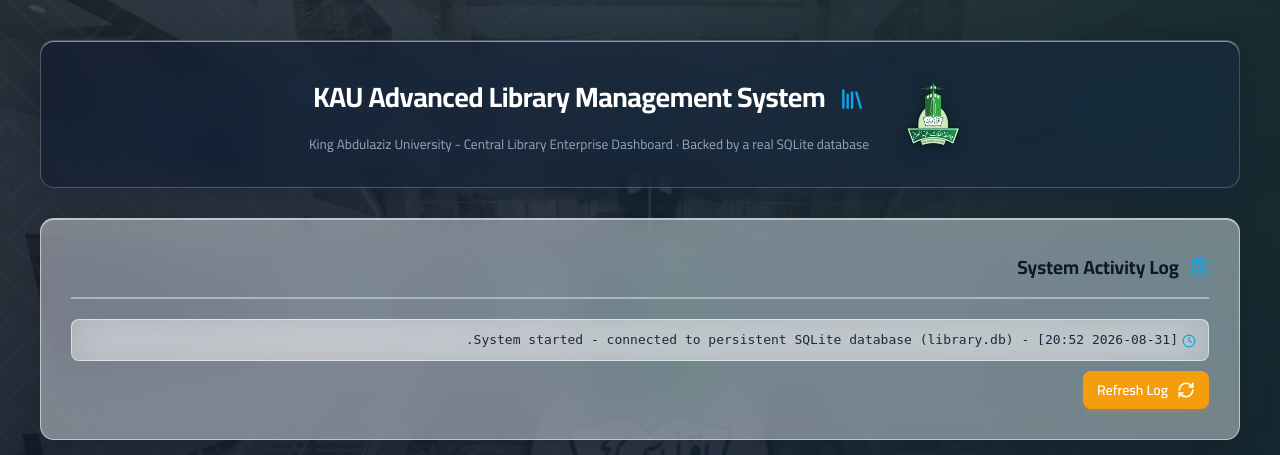
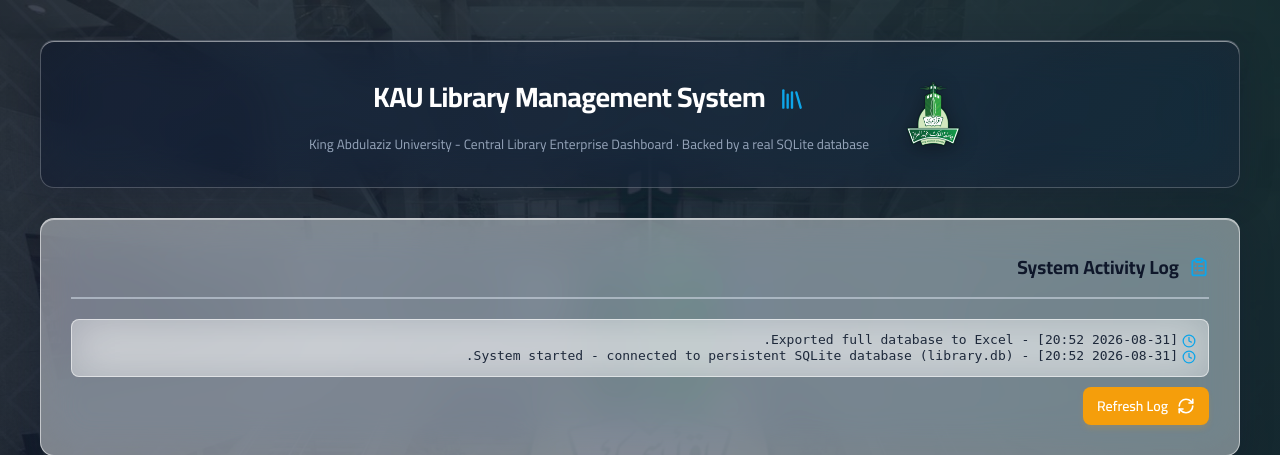
Before and after one commit to khaled-sa-tayeb/KAU-Library-Management-System, a FastAPI app: page / in a window 1280 px wide. Shown: the top 455 px of the page. Run offline with FastAPI, Linux system fonts and the light colour scheme; data comes from the database, SQL or seed files in the repository.

Commit message:
Update dashboard.html

```diff
--- a/templates/dashboard.html
+++ b/templates/dashboard.html
@@ -3,7 +3,7 @@
 <head>
     <meta charset="UTF-8">
     <meta name="viewport" content="width=device-width, initial-scale=1.0">
-    <title>KAU Advanced Library Management System</title>
+    <title>KAU Library Management System</title>
     <link href="https://fonts.googleapis.com/css2?family=Cairo:wght@400;600;700&display=swap" rel="stylesheet">
     <script src="https://unpkg.com/lucide@latest/dist/umd/lucide.js"></script>
     <style>
@@ -330,7 +330,7 @@
         <div class="header-banner">
             <img src="/static/kau-logo.png" alt="King Abdulaziz University Logo" class="logo">
             <div>
-                <h1><i data-lucide="library"></i> KAU Advanced Library Management System</h1>
+                <h1><i data-lucide="library"></i> KAU Library Management System</h1>
                 <p>King Abdulaziz University - Central Library Enterprise Dashboard &middot; Backed by a real SQLite database</p>
             </div>
         </div>
```
